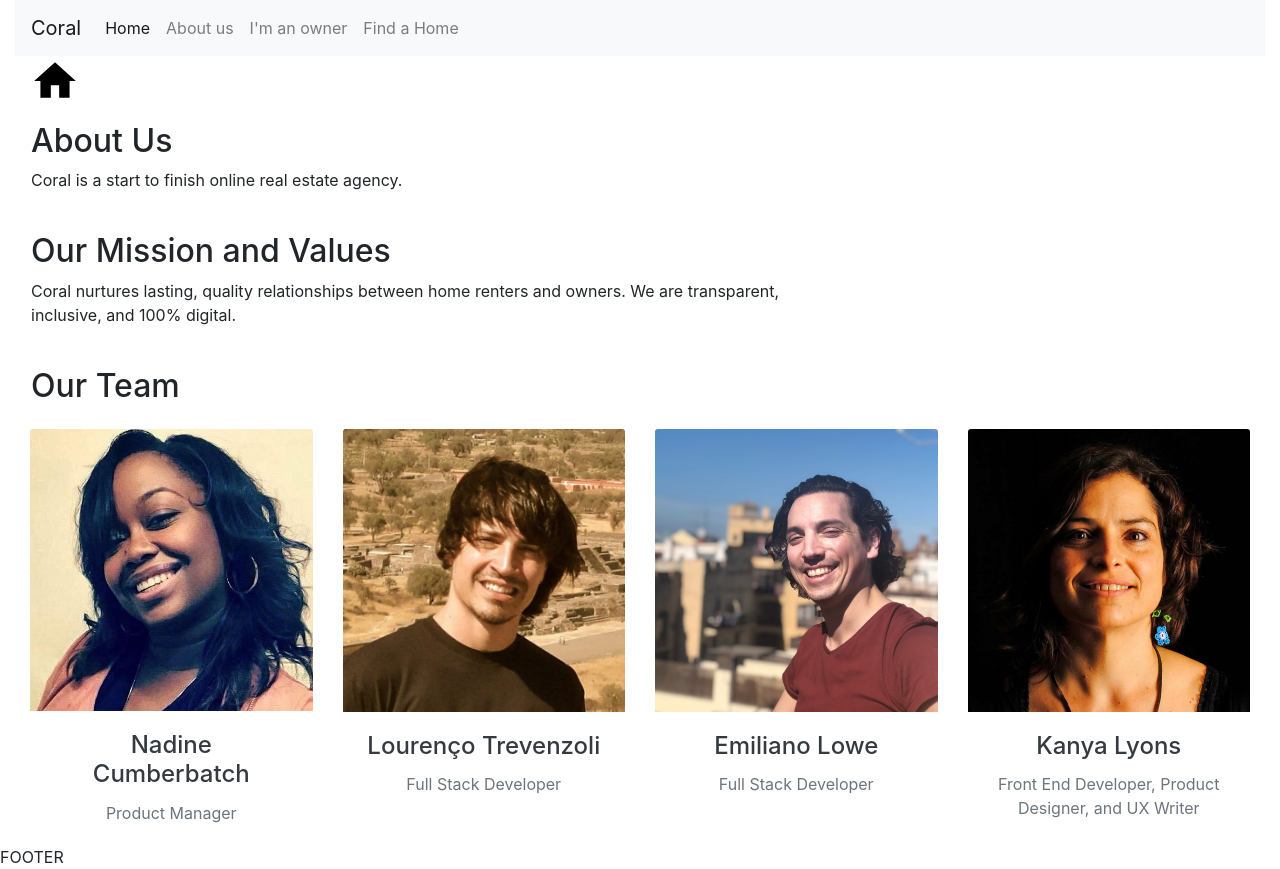
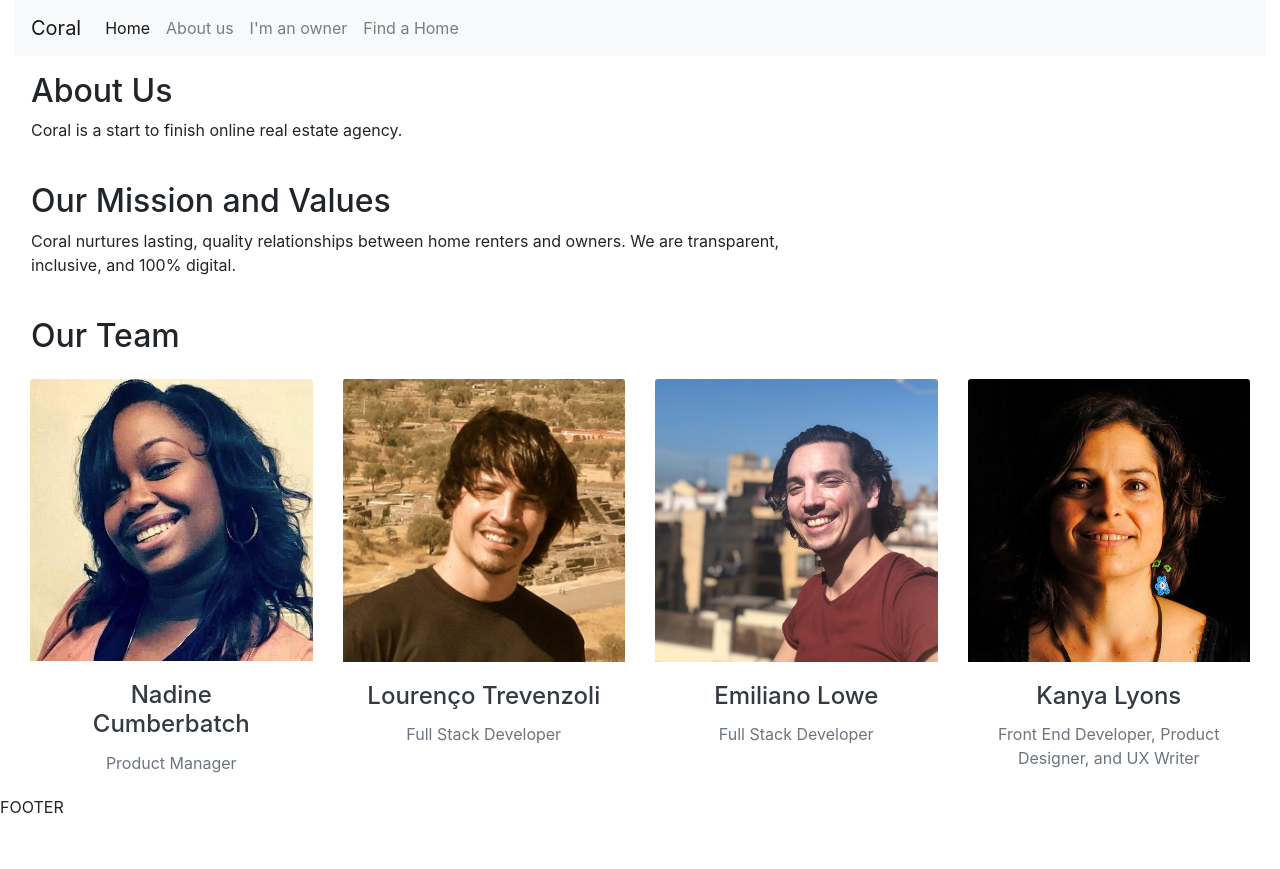
Before and after one commit to emilianolowe/coral-frontend, a React (Create React App) app: page /aboutus in a window 1280 px wide. After the commit the page ends 819 px from the top, so only its background shows below. Built offline with nearby package versions, Linux system fonts and the light colour scheme.

Commit message:
rename BaseCard ButtonCard

```diff
--- a/src/components/AboutUs.js
+++ b/src/components/AboutUs.js
@@ -8,9 +8,6 @@ class AboutUs extends Component {
         return (
             <div class="container-fluid">
                 <div className="row-fluid justify-content-center">
-                    <div class="col-md-4">
-                    <svg xmlns="http://www.w3.org/2000/svg" height="50" viewBox="0 0 24 24" width="50"><path d="M10 20v-6h4v6h5v-8h3L12 3 2 12h3v8z"/><path d="M0 0h24v24H0z" fill="none"/></svg>
-                    </div>
                     <div class="col-md-8 m-2 p-2">
                         <h2>About Us</h2>
                         <p>Coral is a start to finish online real estate agency.</p>
--- a/src/components/BaseCard.js
+++ b/src/components/ButtonCard.js
@@ -1,6 +1,6 @@
 import React from 'react';
 
-const Card = props => {
+const ButtonCard = props => {
   return (
     <div mt-5>
       <div className="card text-center border-0 m-3 p-3">
@@ -16,4 +16,4 @@ const Card = props => {
     </div>
   );
 };
-export default Card;
+export default ButtonCard;
--- a/src/components/HomepageCard.js
+++ b/src/components/HomepageCard.js
@@ -1,5 +1,5 @@
 import React, { Component } from 'react';
-import Card from './BaseCard';
+import Card from './ButtonCard';
 
 class HomepageCard extends Component {
   render() {
```
Also changed, not shown: 1 other file (tests, documents, lock files or other folders).
